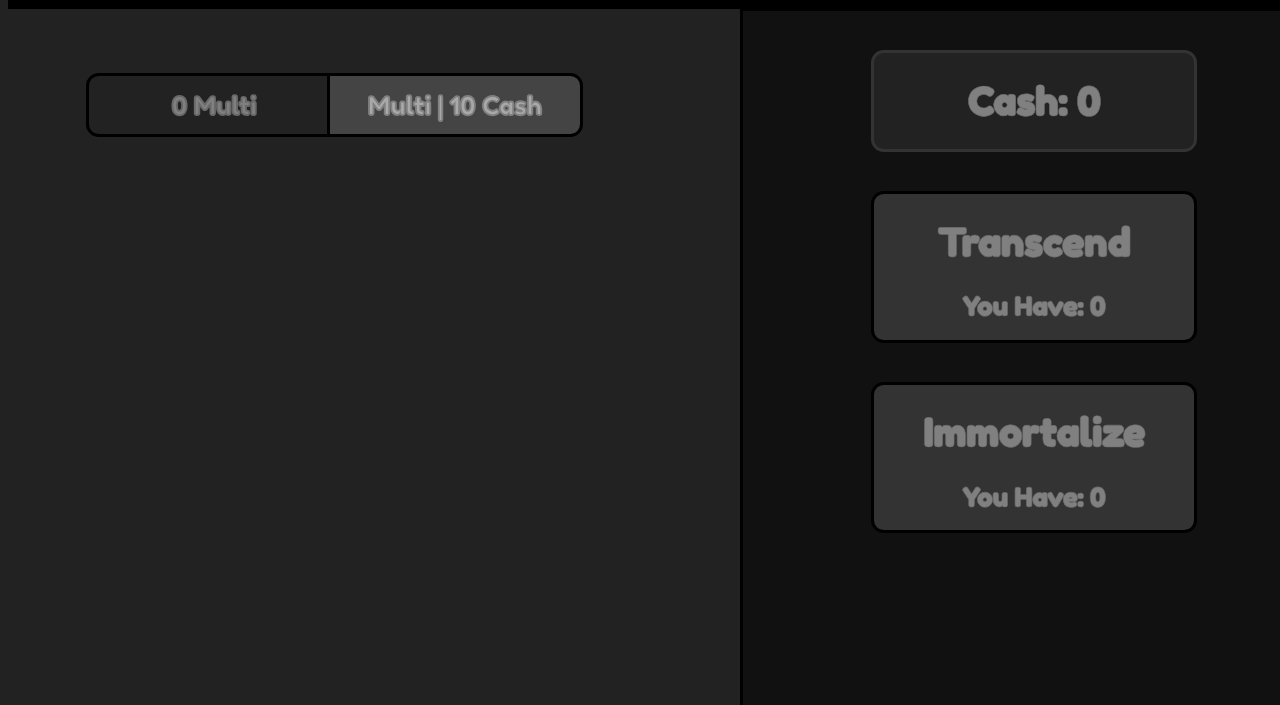
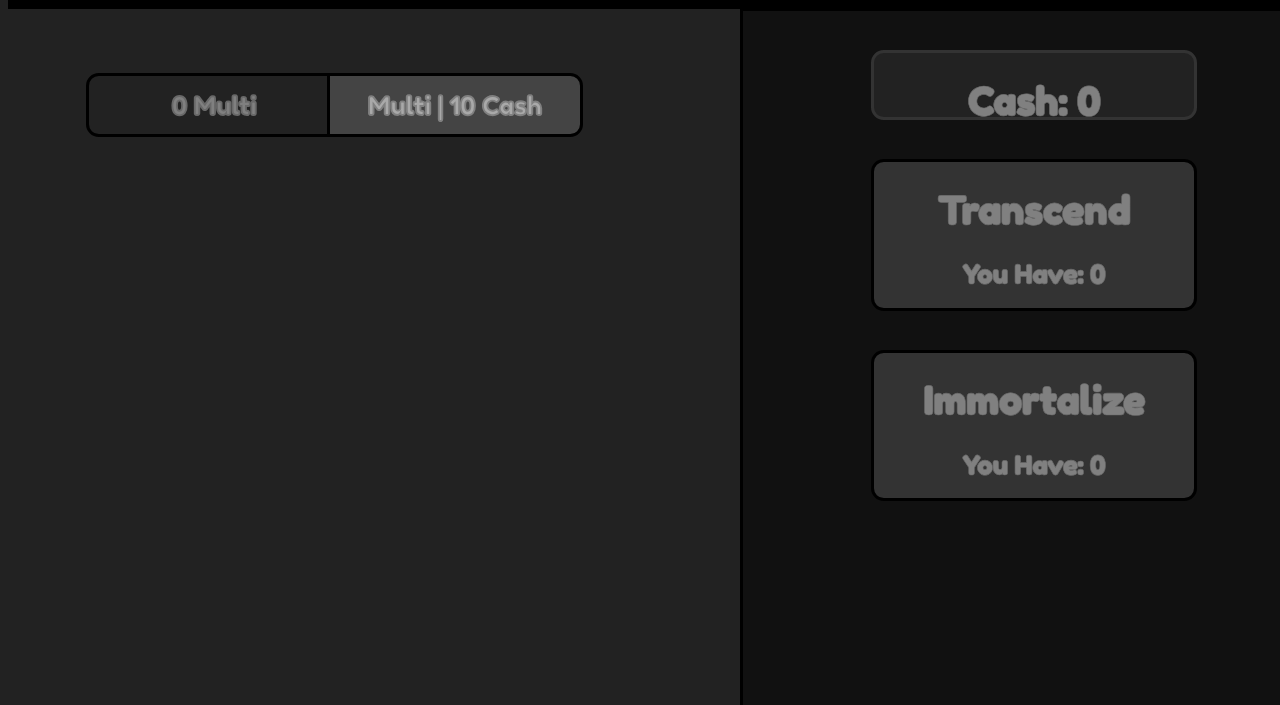
Before and after one commit to person-nil/Incremental-Code, a plain HTML site: page index.html in a window 1280 px wide. Shown: the part 95-800 px from the top of the page. Drawn offline with Linux system fonts and the light colour scheme.

Commit message:
commit changes

```diff
--- a/index.html
+++ b/index.html
@@ -120,7 +120,7 @@
     .stats {
       background-color: #222222;
       width: 25vw;
-      height: 7.5vw;
+      height: 5vw;
       border-radius: 1vw;
       border: 0.25vw solid #333333;
       text-align: center;
```
